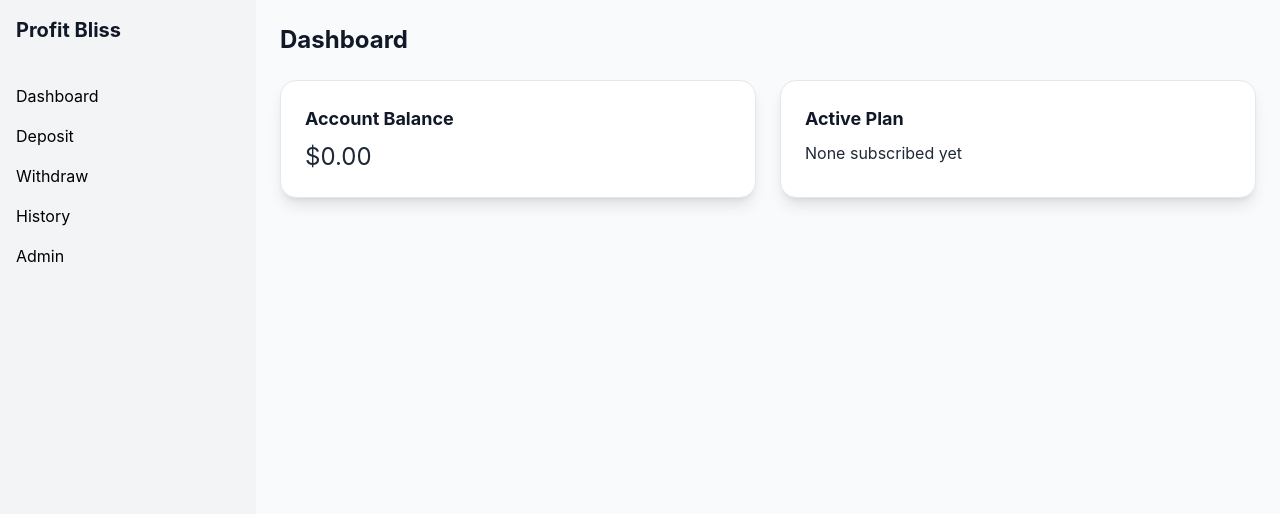
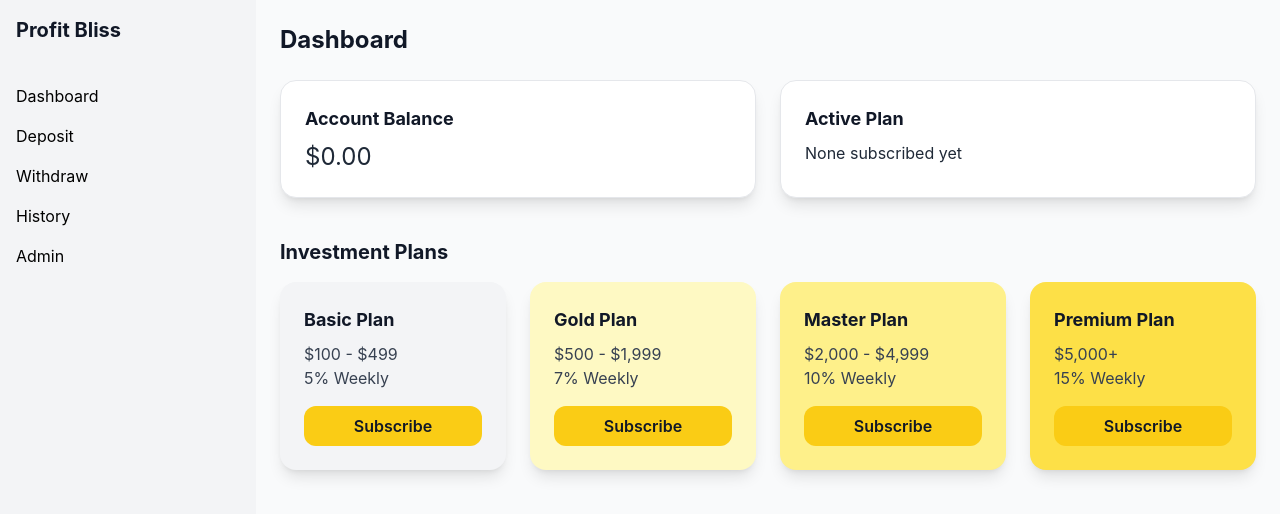
Before and after one commit to Raphaelhack11/super-fiesta, a React (Vite) app: page /dashboard in a window 1280 px wide. Shown: the top 514 px of the page. Built offline with nearby package versions, Linux system fonts and the light colour scheme.

Commit message:
Update DashboardPage.jsx

```diff
--- a/src/pages/DashboardPage.jsx
+++ b/src/pages/DashboardPage.jsx
@@ -1,7 +1,35 @@
 import Sidebar from "../components/Sidebar";
 import { Card, CardContent } from "../components/ui/Card";
+import { Button } from "../components/ui/Button";
 
 export default function DashboardPage() {
+  const plans = [
+    {
+      name: "Basic",
+      price: "$100 - $499",
+      returnRate: "5% Weekly",
+      color: "bg-gray-100 dark:bg-gray-800",
+    },
+    {
+      name: "Gold",
+      price: "$500 - $1,999",
+      returnRate: "7% Weekly",
+      color: "bg-yellow-100 dark:bg-yellow-900",
+    },
+    {
+      name: "Master",
+      price: "$2,000 - $4,999",
+      returnRate: "10% Weekly",
+      color: "bg-yellow-200 dark:bg-yellow-800",
+    },
+    {
+      name: "Premium",
+      price: "$5,000+",
+      returnRate: "15% Weekly",
+      color: "bg-yellow-300 dark:bg-yellow-700",
+    },
+  ];
+
   return (
     <div className="flex">
       <Sidebar />
@@ -9,7 +37,9 @@ export default function DashboardPage() {
         <h1 className="text-2xl font-bold text-gray-900 dark:text-yellow-400 mb-6">
           Dashboard
         </h1>
-        <div className="grid grid-cols-1 md:grid-cols-2 gap-6">
+
+        {/* Balance Section */}
+        <div className="grid grid-cols-1 md:grid-cols-2 gap-6 mb-10">
           <Card>
             <CardContent>
               <h2 className="text-lg font-bold text-gray-900 dark:text-yellow-400">
@@ -31,6 +61,30 @@ export default function DashboardPage() {
             </CardContent>
           </Card>
         </div>
+
+        {/* Plans Section */}
+        <h2 className="text-xl font-bold text-gray-900 dark:text-yellow-400 mb-4">
+          Investment Plans
+        </h2>
+        <div className="grid grid-cols-1 md:grid-cols-2 lg:grid-cols-4 gap-6">
+          {plans.map((plan, index) => (
+            <div
+              key={index}
+              className={`p-6 rounded-2xl shadow-lg ${plan.color} hover:scale-105 transition-transform`}
+            >
+              <h3 className="text-lg font-bold text-gray-900 dark:text-white mb-2">
+                {plan.name} Plan
+              </h3>
+              <p className="text-gray-700 dark:text-gray-300">{plan.price}</p>
+              <p className="text-gray-700 dark:text-gray-300 mb-4">
+                {plan.returnRate}
+              </p>
+              <Button className="w-full bg-yellow-400 hover:bg-yellow-500 text-gray-900 font-bold">
+                Subscribe
+              </Button>
+            </div>
+          ))}
+        </div>
       </main>
     </div>
   );
```
